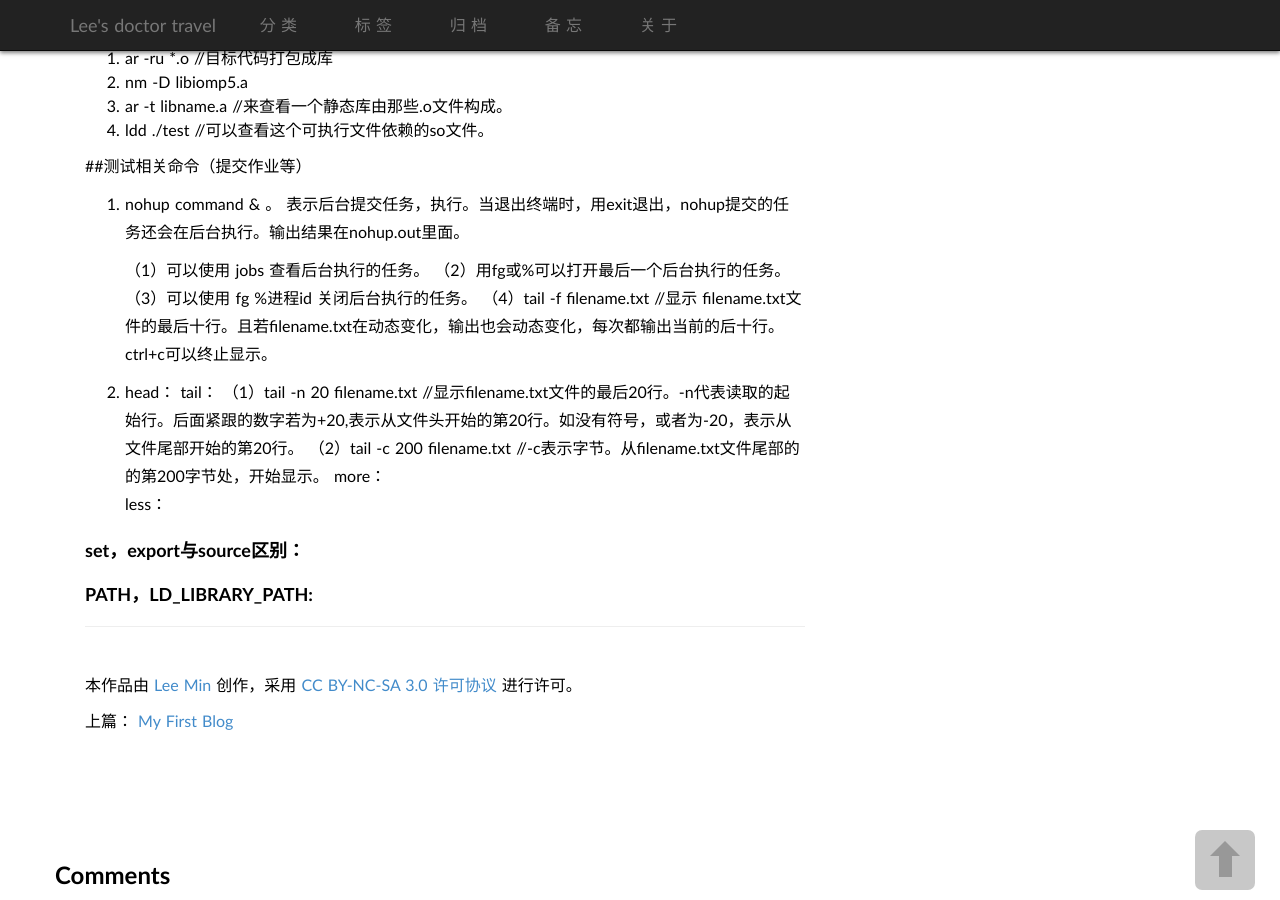
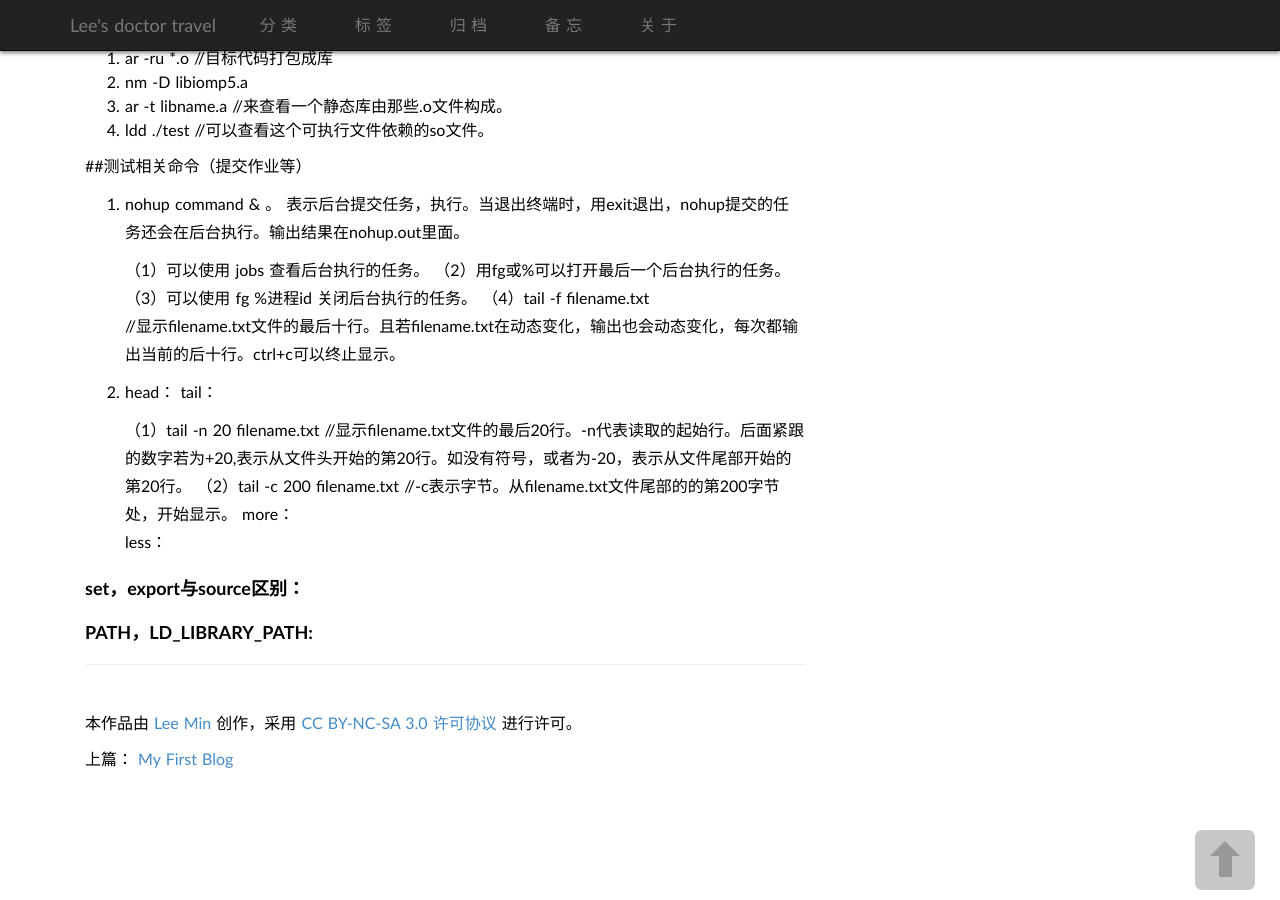
Before and after one commit to limin2015/limin2015.github.io, a Jekyll site: the page built from _posts/2017-3-22-linux-command(common).md, in a window 1280 px wide and 900 px high, scrolled down 2287 px. Built offline with Jekyll 4.4.1, drawn with Linux system fonts in a browser that asks for light colours; some web fonts are replaced; comment, search, counter and statistics services are not loaded.

Commit message:
modify format

```diff
--- a/_posts/2017-3-22-linux-command(common).md
+++ b/_posts/2017-3-22-linux-command(common).md
@@ -117,12 +117,14 @@ zip：
 	（1）可以使用 jobs 查看后台执行的任务。
 	（2）用fg或%可以打开最后一个后台执行的任务。
 	（3）可以使用 fg %进程id 关闭后台执行的任务。
-	（4）tail -f filename.txt  //显示 filename.txt文件的最后十行。且若filename.txt在动态变化，输出也会动态变化，每次都输出当前的后十行。ctrl+c可以终止显示。
+	（4）tail -f filename.txt
+	//显示filename.txt文件的最后十行。且若filename.txt在动态变化，输出也会动态变化，每次都输出当前的后十行。ctrl+c可以终止显示。
 
 2. head：
    tail：
-（1）tail -n 20 filename.txt //显示filename.txt文件的最后20行。-n代表读取的起始行。后面紧跟的数字若为+20,表示从文件头开始的第20行。如没有符号，或者为-20，表示从文件尾部开始的第20行。
-（2）tail -c 200 filename.txt //-c表示字节。从filename.txt文件尾部的的第200字节处，开始显示。
+
+	（1）tail -n 20 filename.txt //显示filename.txt文件的最后20行。-n代表读取的起始行。后面紧跟的数字若为+20,表示从文件头开始的第20行。如没有符号，或者为-20，表示从文件尾部开始的第20行。
+	（2）tail -c 200 filename.txt //-c表示字节。从filename.txt文件尾部的的第200字节处，开始显示。
 more：
 less：
 
```
